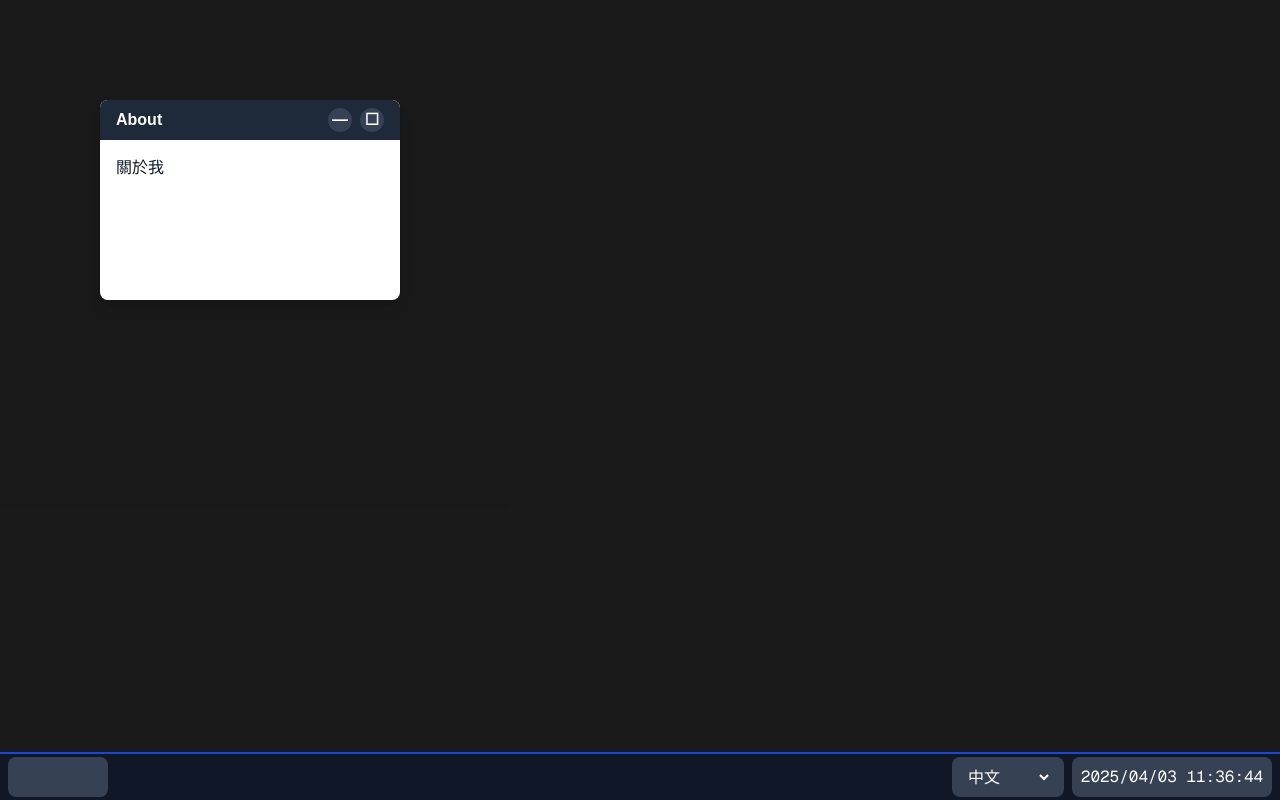
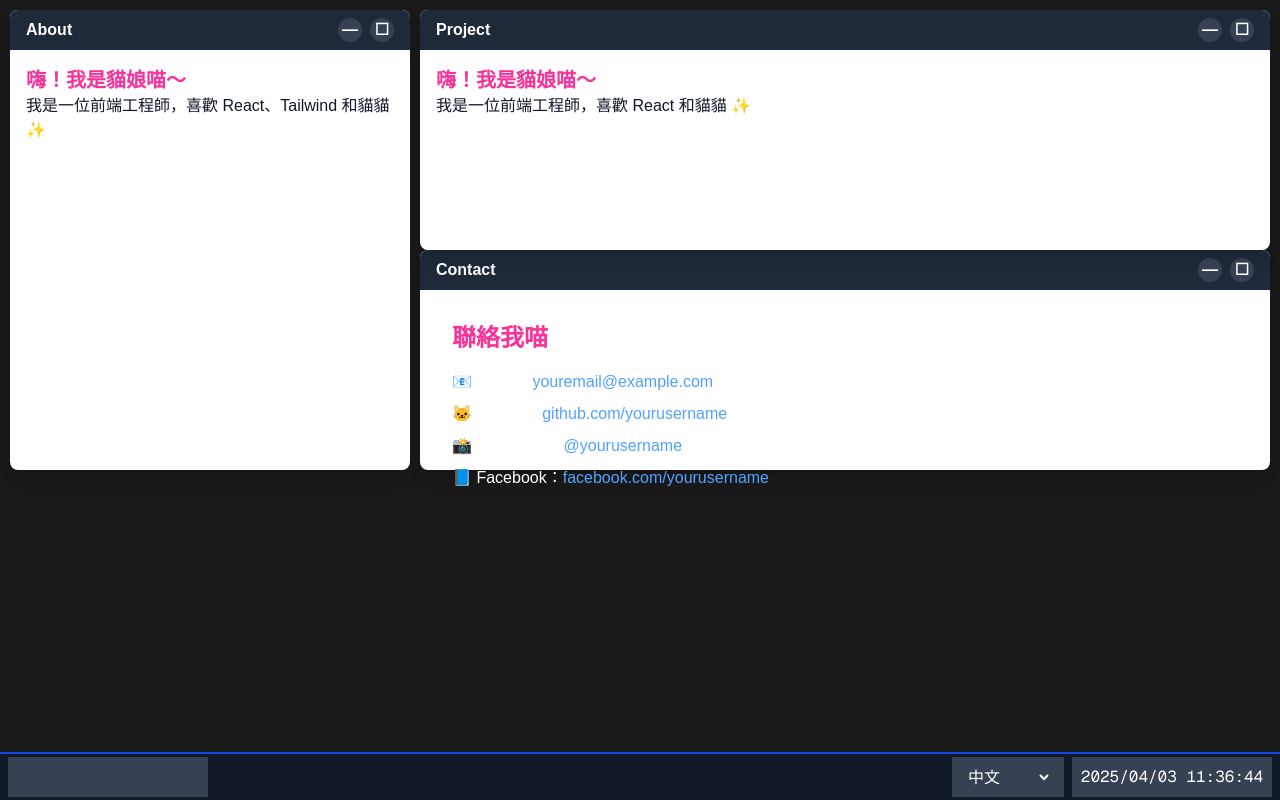
Before and after one commit to Catneko-0422/Catneko-0422.github.io, a Next.js app: page / in a window 1280 px wide. Built offline with nearby package versions, Linux system fonts and the light colour scheme.

Commit message:
add about project content page

```diff
--- a/src/app/page.tsx
+++ b/src/app/page.tsx
@@ -2,22 +2,45 @@
 
 import React, { useState, useEffect } from "react";
 import Window from "../component/windows";
+import About from '../component/About';
+import Project from "../component/Project"
+import Contact from "../component/Contact"
+
 
 export default function Home() {
-  const [windows, setWindows] = useState<{
-    id: number;
-    title: string;
-    minimized: boolean;
-    maximized: boolean;
-  }>({
+  const [windows, setWindows] = useState([
+    {
       id: 1,
       title: "About",
       minimized: false,
       maximized: false,
-  });
+      position: { x: 10, y: 10 },
+      size: { width: 400, height: 460 },
+      content: <About />,
+      zIndex: 3,
+    },
+    {
+      id: 2,
+      title: "Project",
+      minimized: false,
+      maximized: false,
+      position: { x: 420, y: 10 },
+      size: { width: 850, height: 240 },
+      content: <Project />,
+      zIndex: 2,
+    },
+    {
+      id: 3,
+      title: "Contact",
+      minimized: false,
+      maximized: false,
+      position: { x: 420, y: 250 },
+      size: { width: 850, height: 220 },
+      content: <Contact />,
+      zIndex: 1,
+    },
+  ]);
 
-  const [position, setPosition] = useState({ x: 100, y: 100 });
-  const [size, setSize] = useState({ width: 300, height: 200 });
   const [language, setLanguage] = useState("中文");
   const [time, setTime] = useState("");
 
@@ -38,64 +61,67 @@ export default function Home() {
 
     updateClock();
     const interval = setInterval(updateClock, 1000);
-
     return () => clearInterval(interval);
   }, []);
 
-  const handleMinimize = () => {
-    setWindows((prev) => ({ ...prev, minimized: true }));
-  };
-
-  const handleRestore = () => {
-    setWindows((prev) => ({ ...prev, minimized: false }));
-  };
-
-  const handleMaximize = () => {
-    setWindows((prev) => ({
-      ...prev,
-      maximized: !prev.maximized,
-    }));
-
-    if (!windows.maximized) {
-      setPosition({ x: 30, y: 25 });
-      setSize({ width: window.innerWidth, height: window.innerHeight });
-    } else {
-      setSize({ width: 300, height: 200 });
-      setPosition({ x: 100, y: 100 });
-    }
+  const updateWindow = (id: number, newData: Partial<typeof windows[0]>) => {
+    setWindows((prev) =>
+      prev.map((w) =>
+        w.id === id ? { ...w, ...newData, zIndex: Math.max(...prev.map((w) => w.zIndex)) + 1 } : w
+      )
+    );
   };
 
   return (
     <div>
       <div className="h-screen w-screen flex items-center justify-center bg-black/90">
+        {windows.map((win) =>
+          !win.minimized ? (
             <Window
-          title={windows.title}
-          position={position}
-          size={size}
-          minimized={windows.minimized}
-          maximized={windows.maximized}
-          onMinimize={handleMinimize}
-          onMaximize={handleMaximize}
-          onDrag={(x, y) => setPosition({ x, y })}
-          onResize={(width, height) => setSize({ width, height })}
+              key={win.id}
+              title={win.title}
+              position={win.position}
+              size={win.size}
+              minimized={win.minimized}
+              maximized={win.maximized}
+              zIndex={win.zIndex}
+              onMinimize={() => updateWindow(win.id, { minimized: true })}
+              onMaximize={() =>
+                updateWindow(win.id, {
+                  maximized: !win.maximized,
+                  position: !win.maximized ? { x: 30, y: 25 } : { x: 100, y: 100 },
+                  size: !win.maximized
+                    ? { width: window.innerWidth - 60, height: window.innerHeight - 100 }
+                    : { width: 300, height: 200 },
+                })
+              }
+              onDrag={(x, y) => updateWindow(win.id, { position: { x, y } })}
+              onResize={(width, height) =>
+                updateWindow(win.id, { size: { width, height } })
+              }
             >
-          <p>關於我</p>
+              {win.content}
             </Window>
+          ) : null
+        )}
       </div>
 
       <footer className="fixed bottom-0 left-0 w-full h-12 border-t-2 border-blue-700 bg-gray-900 flex items-center p-2 shadow-lg">
-        <div className="windows-list w-25 h-10 bg-gray-700 rounded-lg flex items-center justify-center">
-          {windows.minimized && (
+        <div className="windows-list w-50 h-10 bg-gray-700 flex items-center justify-start gap-2 px-2">
+          {windows
+            .filter((w) => w.minimized)
+            .map((w) => (
               <button
+                key={w.id}
                 className="text-white font-bold"
-              onClick={handleRestore}
+                onClick={() => updateWindow(w.id, { minimized: false })}
               >
-              {windows.title}
+                {w.title}
               </button>
-          )}
+            ))}
         </div>
         <div className="flex items-center ml-auto gap-2">
-          <div className="Language w-28 h-10 bg-gray-700 rounded-lg flex items-center justify-center text-white font-mono">
+          <div className="Language w-28 h-10 bg-gray-700 flex items-center justify-center text-white font-mono">
             <select
               value={language}
               onChange={(e) => setLanguage(e.target.value)}
@@ -106,7 +132,7 @@ export default function Home() {
               <option className="text-black" value="日本語">日本語</option>
             </select>
           </div>
-          <div className="now-time w-50 h-10 bg-gray-700 rounded-lg flex items-center justify-center text-white font-mono">
+          <div className="now-time w-50 h-10 bg-gray-700 flex items-center justify-center text-white font-mono">
             {time}
           </div>
         </div>
--- /dev/null
+++ b/src/component/About.tsx
@@ -0,0 +1,8 @@
+export default function About() {
+    return (
+        <div>
+        <h2 className="text-xl font-bold text-pink-500">嗨！我是貓娘喵～</h2>
+        <p>我是一位前端工程師，喜歡 React、Tailwind 和貓貓 ✨</p>
+        </div>
+    );
+};
--- /dev/null
+++ b/src/component/Contact.tsx
@@ -0,0 +1,22 @@
+export default function Contact() {
+    return (
+      <div className="p-4 space-y-4 text-white">
+        <h2 className="text-2xl font-bold text-pink-500">聯絡我喵</h2>
+
+        <ul className="space-y-2">
+          <li>
+            📧 Email：<a href="mailto:youremail@example.com" className="text-blue-400 hover:underline">youremail@example.com</a>
+          </li>
+          <li>
+            🐱 GitHub：<a href="https://github.com/yourusername" target="_blank" rel="noopener noreferrer" className="text-blue-400 hover:underline">github.com/yourusername</a>
+          </li>
+          <li>
+            📸 Instagram：<a href="https://instagram.com/yourusername" target="_blank" rel="noopener noreferrer" className="text-blue-400 hover:underline">@yourusername</a>
+          </li>
+          <li>
+            📘 Facebook：<a href="https://facebook.com/yourusername" target="_blank" rel="noopener noreferrer" className="text-blue-400 hover:underline">facebook.com/yourusername</a>
+          </li>
+        </ul>
+      </div>
+    );
+  }
--- /dev/null
+++ b/src/component/Project.tsx
@@ -0,0 +1,8 @@
+export default function Project() {
+    return (
+        <div>
+        <h2 className="text-xl font-bold text-pink-500">嗨！我是貓娘喵～</h2>
+        <p>我是一位前端工程師，喜歡 React 和貓貓 ✨</p>
+        </div>
+    );
+};
--- a/src/component/windows.tsx
+++ b/src/component/windows.tsx
@@ -7,6 +7,7 @@ type WindowProps = {
   size: { width: number; height: number };
   minimized: boolean;
   maximized: boolean;
+  zIndex: number;
   onMinimize: () => void;
   onMaximize: () => void;
   onDrag: (x: number, y: number) => void;
@@ -18,6 +19,7 @@ const Window = ({
   children,
   position,
   size,
+  zIndex,
   minimized,
   maximized,
   onMinimize,
@@ -43,8 +45,9 @@ const Window = ({
 
   const handleMouseMove = (e: React.MouseEvent<HTMLDivElement>) => {
     if (dragging) {
+      requestAnimationFrame(() => {
         let newX = e.clientX - offset.current.x;
-      let newY = e.clientY - offset.current.y;
+        let newY = e.clientY - offset.current.y + 30;
 
         // 限制視窗不超過最大寬度與高度
         newX = Math.max(0, Math.min(newX, window.innerWidth - size.width)); // 限制 X 軸範圍
@@ -52,6 +55,7 @@ const Window = ({
 
         // 呼叫 onDrag 更新位置
         onDrag(newX, newY);
+      });
     }
 };
 
@@ -63,8 +67,8 @@ const Window = ({
     e.stopPropagation();
     const startX = e.clientX;
     const startY = e.clientY;
-
     const handleResizeMove = (moveEvent: MouseEvent) => {
+        requestAnimationFrame(() => {
           const deltaX = moveEvent.clientX - startX;
           const deltaY = moveEvent.clientY - startY;
 
@@ -116,6 +120,7 @@ const Window = ({
           // 更新大小和位置
           onResize(newWidth, newHeight);
           onDrag(newX, newY);
+        });
     };
 
     const handleResizeEnd = () => {
@@ -138,6 +143,7 @@ const Window = ({
         top: position.y,
         width: maximized ? "95%" : size.width,
         height: maximized ? "80%" : size.height,
+        zIndex: zIndex,
       }}
       onMouseMove={handleMouseMove}
       onMouseUp={handleMouseUp}
@@ -167,7 +173,16 @@ const Window = ({
             </div>
         </div>
         <div className="absolute left-0 top-0 h-full w-2 cursor-ew-resize" onMouseDown={(e) => handleResizeMouseDown(e, "left")}></div>
-        <div className="p-4 text-gray-900 h-full">{children}</div>
+
+        <div
+            className="p-4 text-gray-900"
+            style={{
+                maxHeight: `${size.height*0.15}vh`,
+                overflowY: 'auto',
+            }}
+        >
+            {children}
+        </div>
         <div className="absolute right-0 top-0 h-full w-2 cursor-ew-resize" onMouseDown={(e) => handleResizeMouseDown(e, "right")}></div>
     </div>
     <div className="absolute bottom-0 left-0 w-4 h-4 cursor-nesw-resize" onMouseDown={(e) => handleResizeMouseDown(e, "bottom left")}></div>
```
Lines whose indentation alone changed are shown as unchanged.
